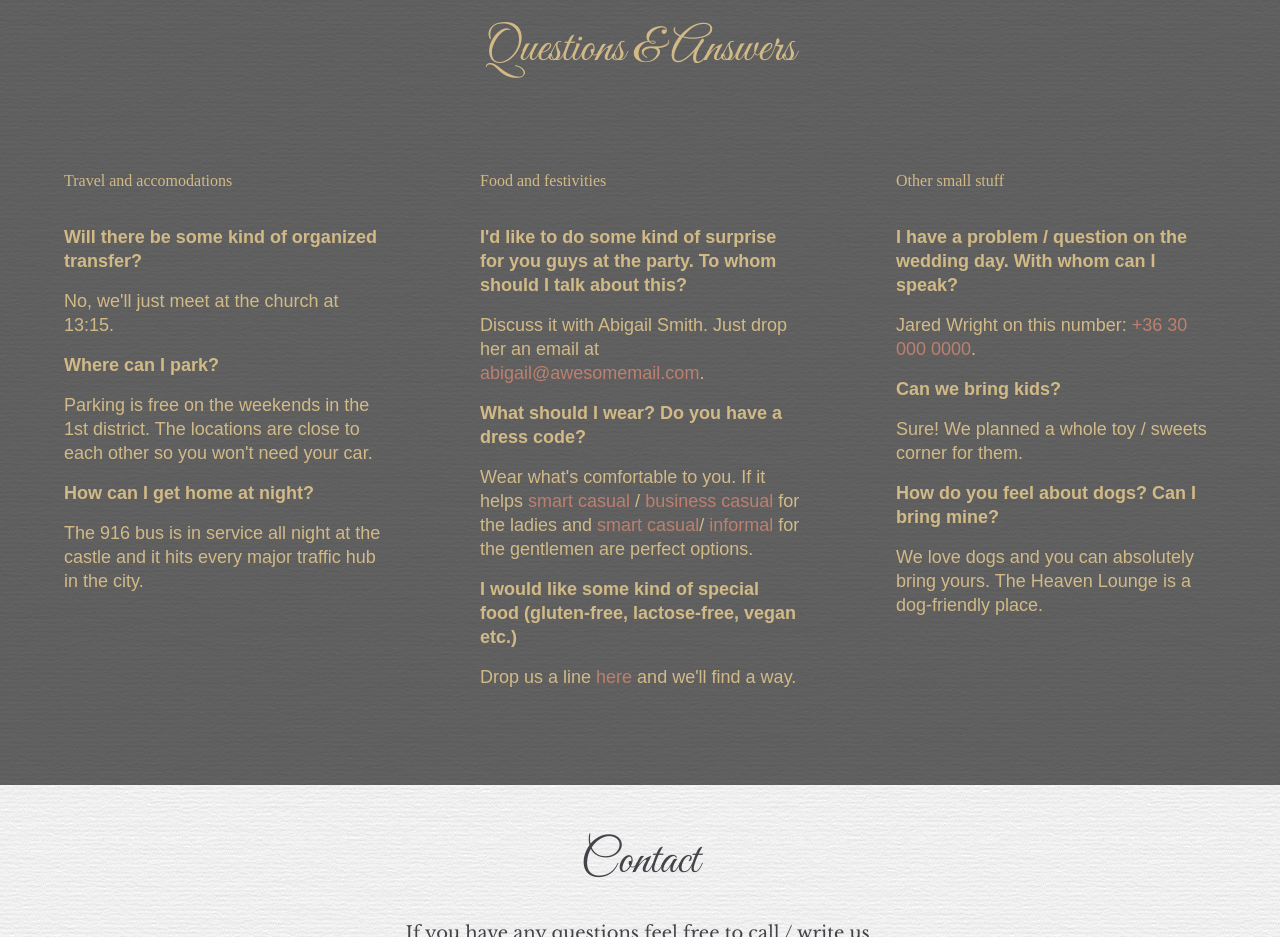
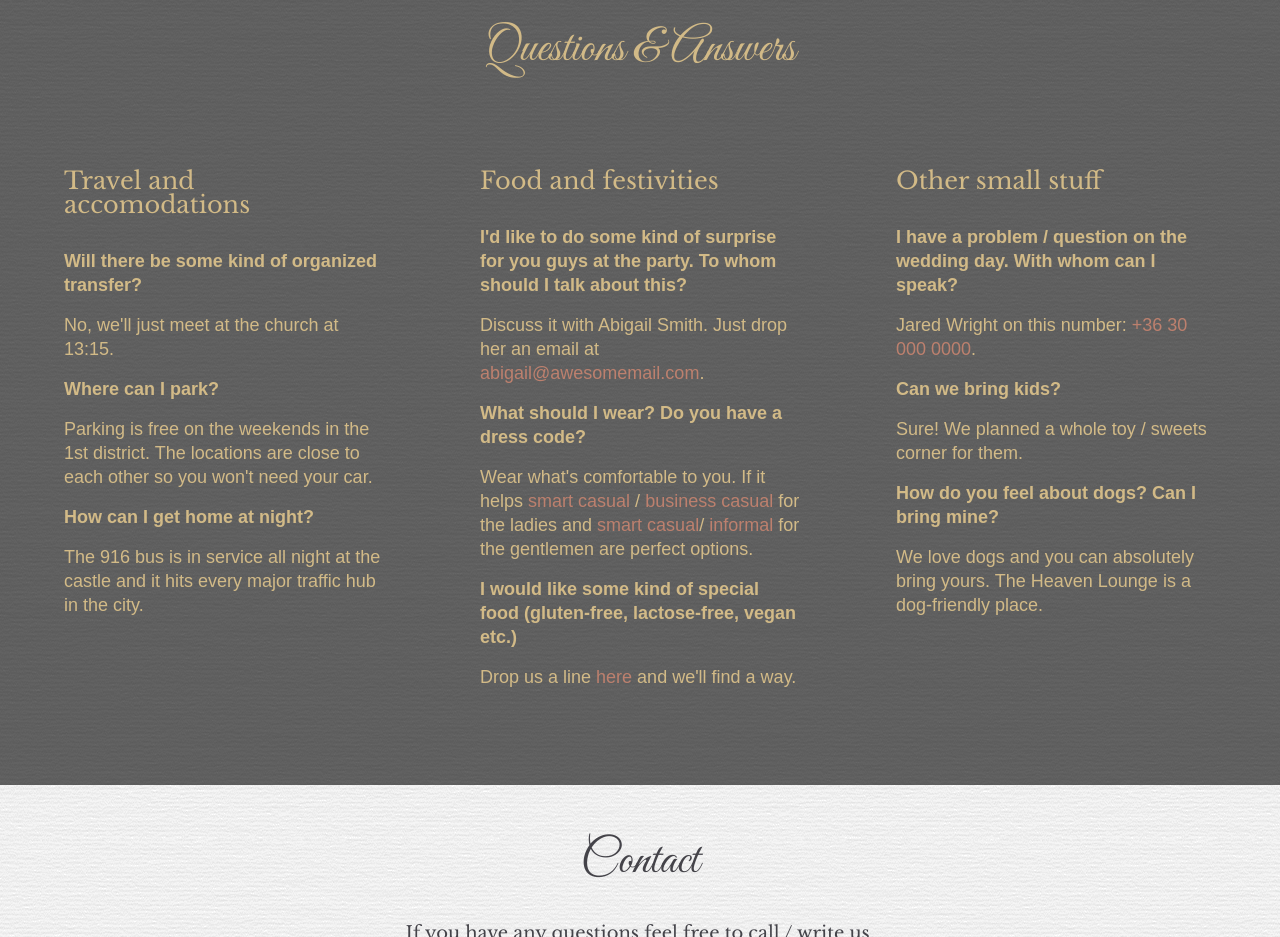
Before and after one commit to csompatt/wedding-page, a plain HTML site: page index.html in a window 1280 px wide. Shown: the part 2040-2977 px from the top of the page. Drawn offline with nearby package versions, Linux system fonts and the light colour scheme; a web font is replaced by a local one.

Commit message:
Corrected Project

```diff
--- a/index.html
+++ b/index.html
@@ -69,7 +69,7 @@
         <h2 class="ta-center questions-title title-style">Questions &amp; Answers</h2>
         <div class="flex-container">
           <div class="theme">
-            <h3 class="subhead-questions">Travel and accomodations</h3>
+            <h3 class="subhead subhead-questions">Travel and accomodations</h3>
             <h5 class="answer"> Will there be some kind of organized transfer?</h5>
             <p class="questions-paragraph">No, we'll just meet at the church at 13:15.</p>
             <h5 class="answer">Where can I park?</h5>
@@ -79,7 +79,7 @@
           </div>
           <hr class="questions-break-line">
           <div class="theme">
-            <h3 class="subhead-questions">Food and festivities</h3>
+            <h3 class="subhead subhead-questions">Food and festivities</h3>
             <h5 class="answer"> I'd like to do some kind of surprise for you guys at the party. To whom should I talk about this?</h5>
             <p class="questions-paragraph">Discuss it with Abigail Smith. Just drop her an email at <a href="mailto:abiagil@awesomemail.com">abigail@awesomemail.com</a>.</p>
             <h5 class="answer">What should I wear? Do you have a dress code?</h5>
@@ -89,7 +89,7 @@
           </div>
           <hr class="questions-break-line">
           <div class="theme">
-            <h3 class="subhead-questions">Other small stuff</h3>
+            <h3 class="subhead subhead-questions">Other small stuff</h3>
             <h5 class="answer">I have a problem / question on the wedding day. With whom can I speak?</h5>
             <p class="questions-paragraph">Jared Wright on this number: <a href="tel:+36-30-000-0000">+36 30 000 0000</a>. </p>
             <h5 class="answer">Can we bring kids?</h5>
```
